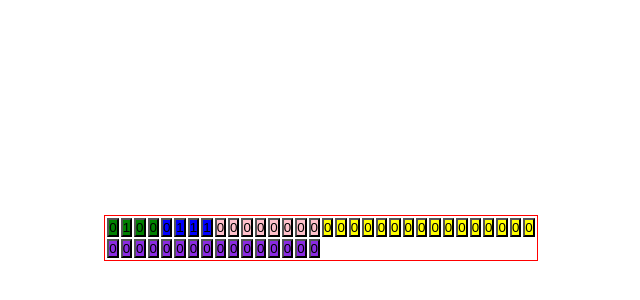
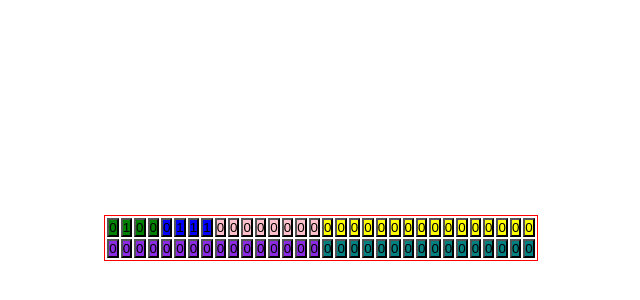
Before and after one commit to klxcoder/IPv4-diagram-structure, a React (Vite) app: page / in a window 1280 px wide. Shown: the part 162-462 px from the top of the page, without its empty margins (319-959 px from the left). Built offline with nearby package versions, Linux system fonts and the light colour scheme.

Commit message:
Fragment offset

```diff
--- a/src/components/IP.module.scss
+++ b/src/components/IP.module.scss
@@ -24,4 +24,8 @@
   .id {
     background-color: blueviolet;
   }
+
+  .fragOff {
+    background-color: teal;
+  }
 }
--- a/src/components/IP.tsx
+++ b/src/components/IP.tsx
@@ -32,6 +32,8 @@ function IP() {
   const [tl, setTl] = useState<number[]>(new Array(16).fill(0))
   // Identification
   const [id, setId] = useState<number[]>(new Array(16).fill(0))
+  // Fragment offset
+  const [fragOff, setfragOff] = useState<number[]>(new Array(16).fill(0))
 
   return (
     <div className={styles.ip}>
@@ -40,6 +42,7 @@ function IP() {
       {getBitsUI(tos, 'tos', getReverseFn(tos, setTos))}
       {getBitsUI(tl, 'tl', getReverseFn(tl, setTl))}
       {getBitsUI(id, 'id', getReverseFn(id, setId))}
+      {getBitsUI(fragOff, 'fragOff', getReverseFn(fragOff, setfragOff))}
     </div>
   )
 }
```
